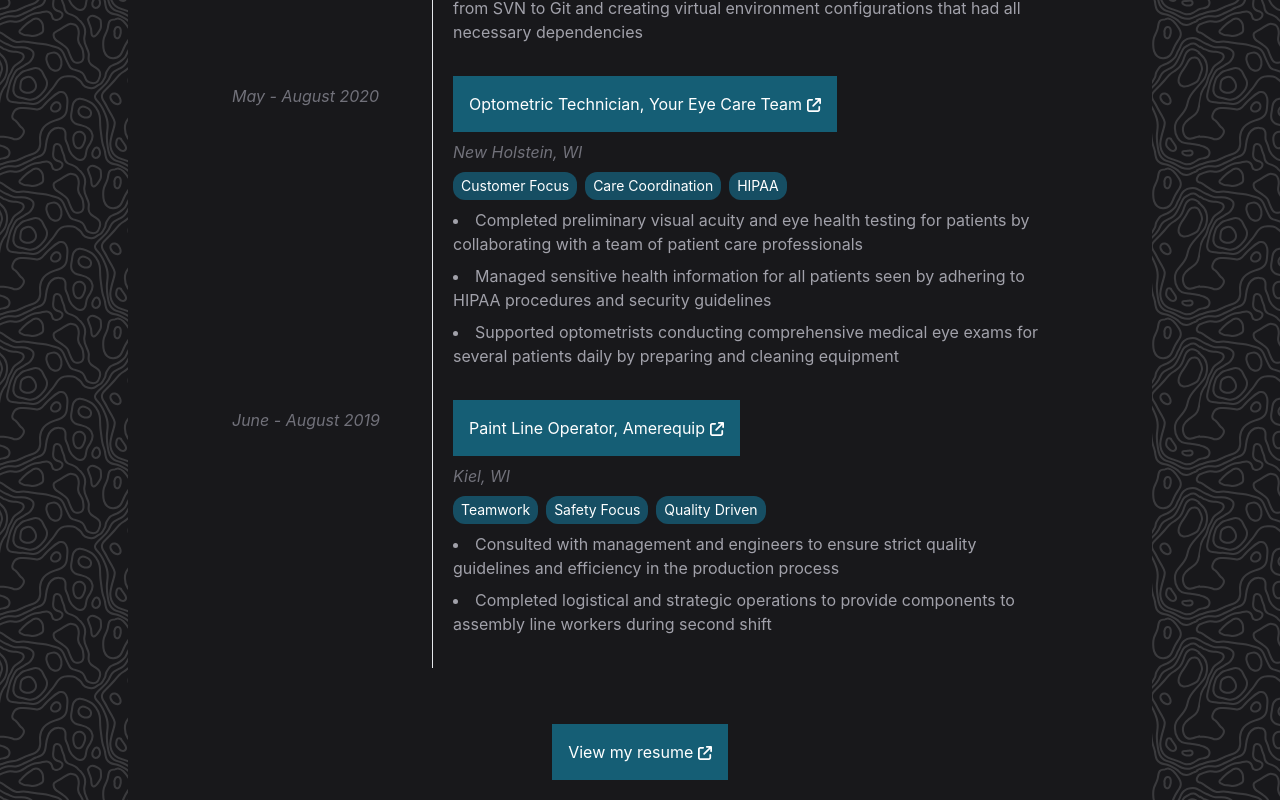
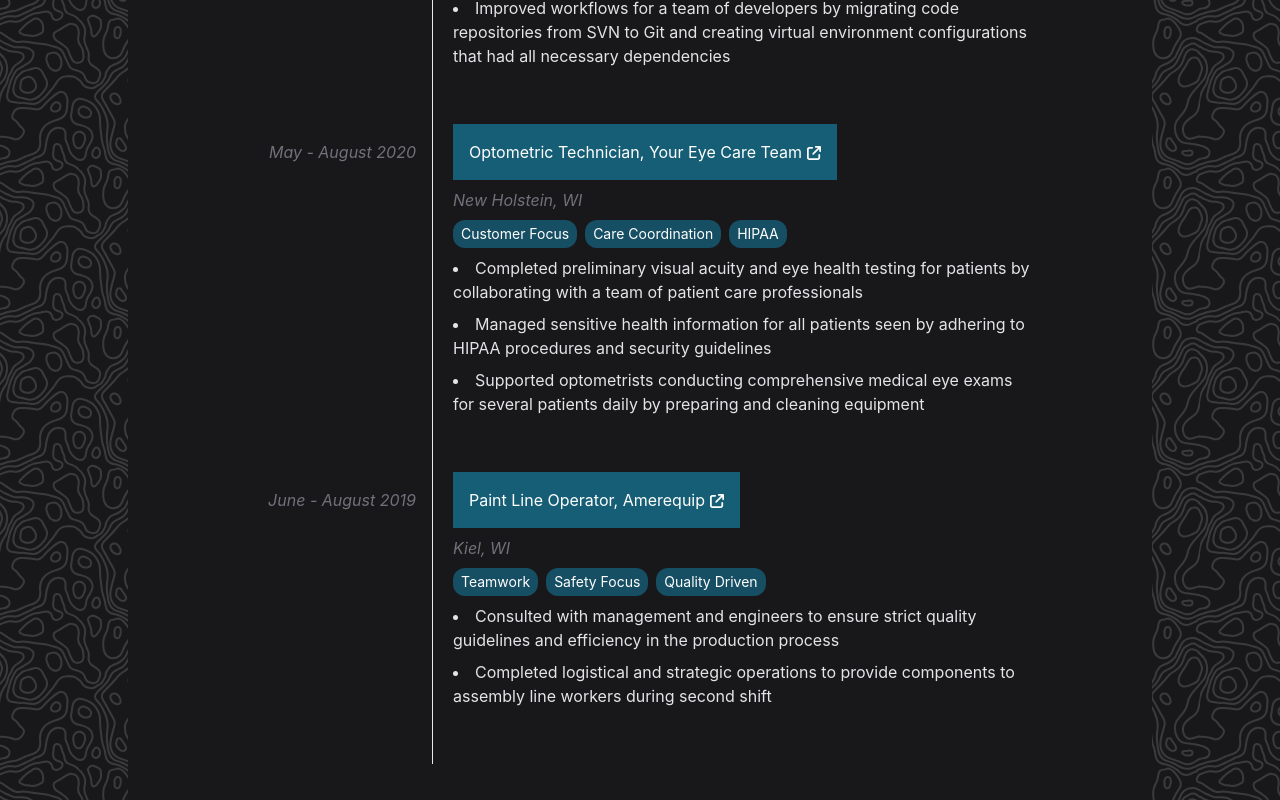
Before and after one commit to stuott/my-portfolio, a React (Create React App) app: page / in a window 1280 px wide. Shown: the part 1480-2280 px from the top of the page. Built offline with nearby package versions, Linux system fonts and the light colour scheme.

Commit message:
Simplify the display of the timeline component

```diff
--- a/src/components/common/BulletList.tsx
+++ b/src/components/common/BulletList.tsx
@@ -1,7 +1,7 @@
 const BulletList = ({ points }: { points: string[] }) => (
   <ul className="grid gap-2 py-2 list-disc list-inside">
     {points.map((point) => {
-      return <li className="text-zinc-400">{point}</li>;
+      return <li className="text-zinc-200">{point}</li>;
     })}
   </ul>
 );
--- a/src/components/common/Timeline.tsx
+++ b/src/components/common/Timeline.tsx
@@ -1,3 +1,4 @@
+import classNames from "classnames";
 import Badges from "components/common/Badges";
 import BulletList from "components/common/BulletList";
 import Link from "./Link";
@@ -10,7 +11,7 @@
 const Timeline = ({ items, flipped }: TimelineProps) => (
   <div className="grid divide-y border-y sm:divide-none sm:border-none">
     {items.map((item) => (
-      <TimelineCard item={item} flipped={flipped ? true : false} />
+      <TimelineCard item={item} flipped={flipped} />
     ))}
   </div>
 );
@@ -22,8 +23,8 @@
 
 const TimelineCard = ({ item, flipped }: TimelineCardProps) => (
   <div className="flex flex-col sm:flex-row sm:divide-x">
-    {getTimeElement(item.time, true, flipped)}
-    <div className="grid sm:w-3/4 pb-6 sm:pl-5">
+    {!flipped && getTimeElement(item.time, true)}
+    <div className="grid sm:w-3/4 pb-12 sm:px-5">
       <TimelineMeta
         title={item.title}
         subtitle={item.subtitle}
@@ -32,27 +33,21 @@
       {item.badges ? <Badges className="pt-2" captions={item.badges} /> : <></>}
       {item.points ? <BulletList points={item.points} /> : <></>}
     </div>
-    {getTimeElement(item.time, false, flipped)}
+    {flipped && getTimeElement(item.time, false)}
   </div>
 );
 
 // Generate the time element based on the side that it's on
-const getTimeElement = (time: string, right: boolean, flipped?: boolean) => {
+const getTimeElement = (time: string, right: boolean) => {
+  const timeClasses = classNames("py-4 sm:px-4 sm:w-1/4", {
+    "sm:text-end": right,
+  });
+
   return (
-    <div className={getTimeClasses(right, flipped)}>
+    <div className={timeClasses}>
       <p className="italic text-zinc-500">{time}</p>
     </div>
   );
-};
-
-// If we have a flipped timeline, we want to show the time on the right
-// If the viewport is small, we want to show the time on the left again so it's above the content
-const getTimeClasses = (left: boolean, flipped?: boolean) => {
-  const baseClasses = "pt-4 pb-2 sm:w-1/4 sm:p-2";
-  if (flipped) {
-    return left ? `sm:hidden ${baseClasses}` : `hidden sm:block ${baseClasses}`;
-  }
-  return left ? baseClasses : `hidden ${baseClasses}`;
 };
 
 interface TimelineMetaInfo {
--- a/src/components/home/Experience.tsx
+++ b/src/components/home/Experience.tsx
@@ -24,7 +24,7 @@
         <Link
           text="View my resume"
           to={process.env.PUBLIC_URL + "/Resume.pdf"}
-          className="w-fit my-10"
+          className="w-fit my-5"
         />
       </div>
     </Section>
```
